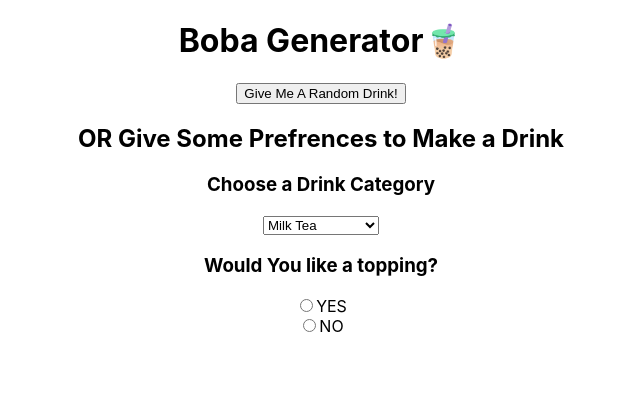
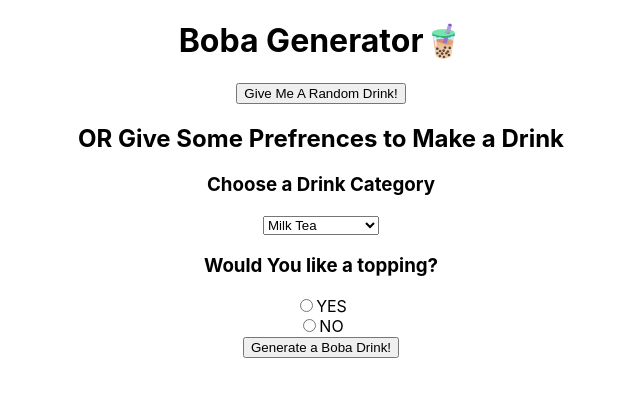
Before and after one commit to Rikaiyah-Winters/boba-generator, a React (Create React App) app: page / in a window 1280 px wide. Shown: the top 396 px of the page, without its empty margins (319-959 px from the left). Built offline with nearby package versions, Linux system fonts and the light colour scheme.

Commit message:
Added custom drink generator button

```diff
--- a/src/App.js
+++ b/src/App.js
@@ -20,6 +20,7 @@ function App() {
       <label for="YES">YES</label><br></br>
       <input type="radio" id="no" name="topping_answer" value="NO"></input>
       <label for="NO">NO</label><br></br>
+      <button>Generate a Boba Drink!</button>
     </div>
   );
 }
```
